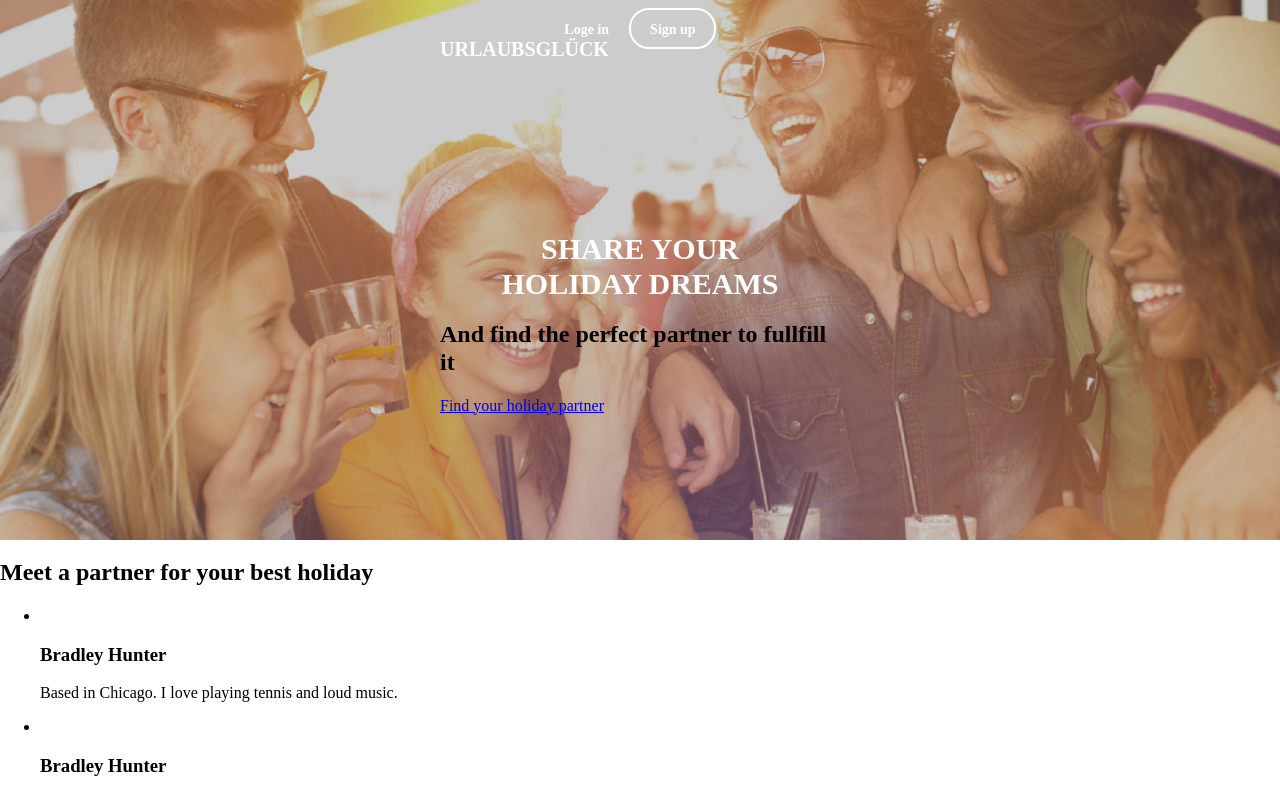
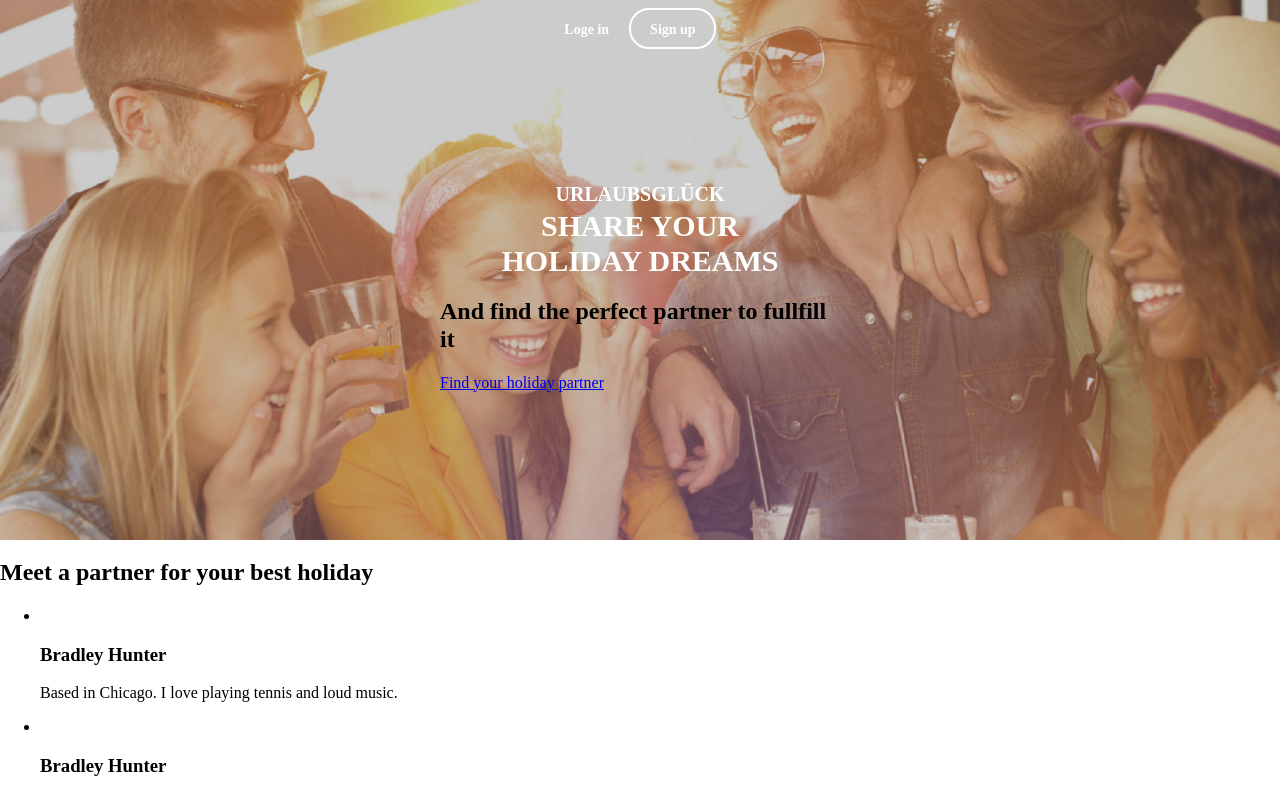
Before and after one commit to Dev-OlegM/goit-markup-hw-07, a plain HTML site: page index.html in a window 1280 px wide. Shown: the top 793 px of the page. Drawn offline with Linux system fonts and the light colour scheme.

Commit message:
make hero

```diff
--- a/css/style.css
+++ b/css/style.css
@@ -85,12 +85,28 @@ h1 {
     padding-top: 20px;
   }
 
+  .container {
+    position: relative;
+    max-width: 400px;
+    min-width: 320px;
+    margin-left: auto;
+    margin-right: auto;
+  }
+
   .promo .logo {
-    margin-top: 500px;
+    position: absolute;
+    top: 171px;
+    left: 48px;
+    transform: translate(40%, 50%);
+
     color: #ffffff;
     font-family: Montserrat;
     font-size: 20px;
     font-weight: 700;
+  }
+
+  .h1 {
+    margin-top: 183px;
   }
 
   h2 {
```
